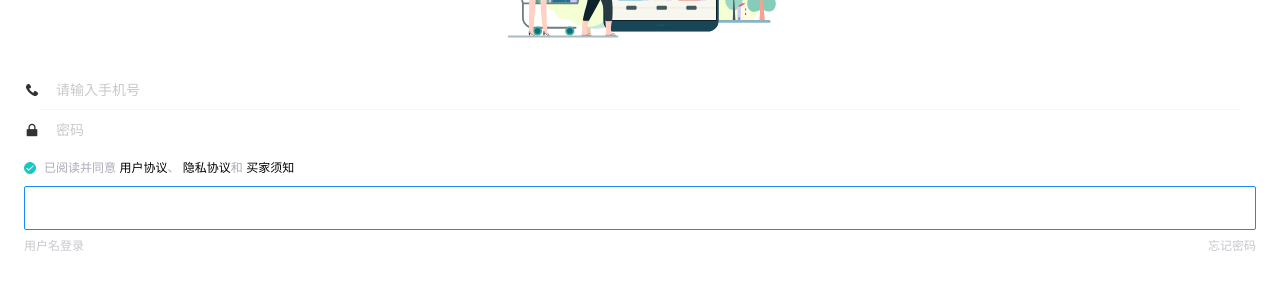
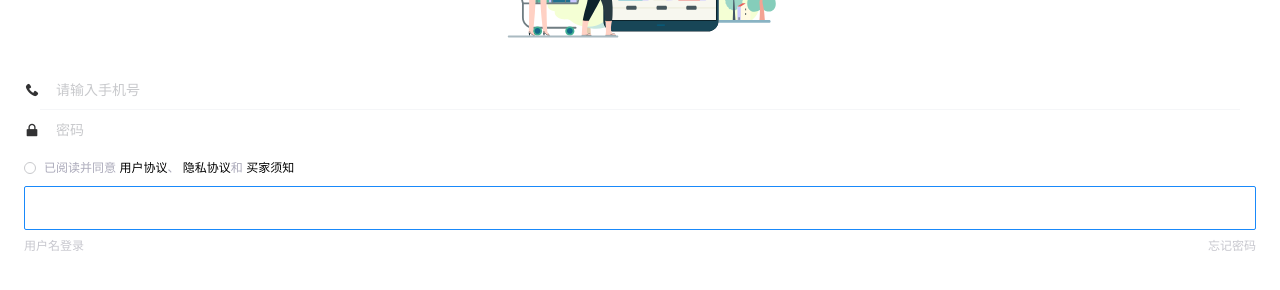
Before and after one commit to Resuragam/Comprehensive_practical_training_Shop, a Vue app: page /#/login in a window 1280 px wide. Shown: the part 202-492 px from the top of the page. Built offline with nearby package versions, Linux system fonts and the light colour scheme.

Commit message:
refactor:loginform component

```diff
--- a/package.json
+++ b/package.json
@@ -8,13 +8,15 @@
     "preview": "vite preview"
   },
   "dependencies": {
-    "js-cookie": "^3.0.1",
+    "axios": "^0.27.2",
+    "js-cookies": "^1.0.4",
     "vant": "^3.4.9",
     "vue": "^3.2.25",
     "vue-router": "4.0.13",
     "vuex": "^4.0.2"
   },
   "devDependencies": {
+    "@types/js-cookie": "^3.0.2",
     "@vitejs/plugin-vue": "^2.3.3",
     "typescript": "^4.5.4",
     "unplugin-icons": "^0.14.3",
--- a/src/components/login/LoginForm.vue
+++ b/src/components/login/LoginForm.vue
@@ -1,7 +1,71 @@
 <script lang='ts' setup name="loginForm">
+import { reactive } from "vue";
 
+interface LoginInfo {
+  userName: string;
+  password: string;
+  agreementCheck: boolean; // 协议
+}
+
+const loginInfo: LoginInfo = reactive({
+  userName: "",
+  password: "",
+  agreementCheck: false,
+});
+
+const onSubmit = () => {};
 </script>
 
 <template>
-
+  <van-form @submit="onSubmit">
+    <van-cell-group inset>
+      <van-field
+        v-model="loginInfo.userName"
+        name="用户名"
+        placeholder="请输入手机号"
+        maxlength="11"
+        class="px-0 py-2"
+      >
+        <template #left-icon>
+          <van-icon name="phone" class="mr-3"></van-icon>
+        </template>
+      </van-field>
+      <van-field
+        v-model="loginInfo.password"
+        type="password"
+        name="密码"
+        placeholder="密码"
+        class="px-0 py-2"
+      >
+        <template #left-icon>
+          <van-icon name="lock" class="mr-3"></van-icon>
+        </template>
+      </van-field>
+    </van-cell-group>
+    <van-checkbox
+      v-model="loginInfo.agreementCheck"
+      class="mx-1rem my-2 text-xs"
+      checked-color="#15C8C2"
+      icon-size="0.75rem"
+    >
+      <template #default>
+        <div style="color: #abaaba">
+          已阅读并同意
+          <span style="color: black">用户协议</span>、
+          <span style="color: black">隐私协议</span>和
+          <span style="color: black">买家须知</span>
+        </div>
+      </template>
+    </van-checkbox>
+    <div class="mx-1rem">
+      <van-button block type="primary" native-type="submit"> 登录 </van-button>
+    </div>
+    <div
+      class="text-xs mx-1rem mt-2 justify-between flex"
+      style="color: #c7c7ce"
+    >
+      <span class="flex">用户名登录</span>
+      <span class="flex">忘记密码</span>
+    </div>
+  </van-form>
 </template>
--- a/src/util/cookies.ts
+++ b/src/util/cookies.ts
@@ -1 +1,15 @@
-export {}
+import Cookies from 'js-cookie'
+
+const Auto_Token = ''
+
+export function setToken(token: string) {
+    return Cookies.set(Auto_Token,token)
+}
+
+export function getToken() {
+    return Cookies.get(Auto_Token)
+}
+
+export function removeToken() {
+    return Cookies.remove(Auto_Token)
+}
--- a/src/util/request.ts
+++ b/src/util/request.ts
@@ -1 +1,7 @@
-export {}
+import axios from 'axios'
+
+// 创建axios实例
+const service = axios.create({
+    baseURL: "",
+    timeout: 2000,
+})
--- a/src/view/Login.vue
+++ b/src/view/Login.vue
@@ -1,11 +1,5 @@
 <script lang='ts' setup name="login">
-import { ref } from "vue";
-const username = ref("");
-const password = ref("");
-const onSubmit = (values: any) => {
-  console.log("submit", values);
-};
-const checked = ref("1");
+import loginForm from '../components/login/LoginForm.vue';
 </script>
 
 <template>
@@ -17,58 +11,7 @@ const checked = ref("1");
       <img src="../assets/login/illustrations.svg" alt="" class="h-240px m-auto "/>
     </div>
     <div>
-      <van-form @submit="onSubmit">
-        <van-cell-group inset>
-          <van-field
-            v-model="username"
-            name="用户名"
-            placeholder="请输入手机号"
-            maxlength="11"
-            class="px-0 py-2"
-          >
-            <template #left-icon>
-              <van-icon name="phone" class="mr-3"></van-icon>
-            </template>
-          </van-field>
-          <van-field
-            v-model="password"
-            type="password"
-            name="密码"
-            placeholder="密码"
-            class="px-0 py-2"
-          >
-            <template #left-icon>
-              <van-icon name="lock" class="mr-3"></van-icon>
-            </template>
-          </van-field>
-        </van-cell-group>
-        <van-radio-group v-model="checked" class="mx-1rem my-2">
-          <van-radio
-            name="1"
-            class="text-xs"
-            checked-color="#15C8C2"
-            icon-size="0.75rem"
-          >
-            <template #default>
-              <div style="color:#ABAABA">
-                已阅读并同意
-                <span style="color: black">用户协议</span>、
-                <span style="color: black">隐私协议</span>和
-                <span style="color: black">买家须知</span>
-              </div>
-            </template>
-          </van-radio>
-        </van-radio-group>
-        <div class="mx-1rem">
-          <van-button block type="primary" native-type="submit">
-            登录
-          </van-button>
-        </div>
-        <div class="text-xs mx-1rem mt-2 justify-between flex" style="color:#C7C7CE">
-          <span class="flex">用户名登录</span>
-          <span class="flex">忘记密码</span>
-        </div>
-      </van-form>
+      <loginForm></loginForm>
     </div>
   </div>
 </template>
```
Also changed, not shown: 1 other file (tests, documents, lock files or other folders).
